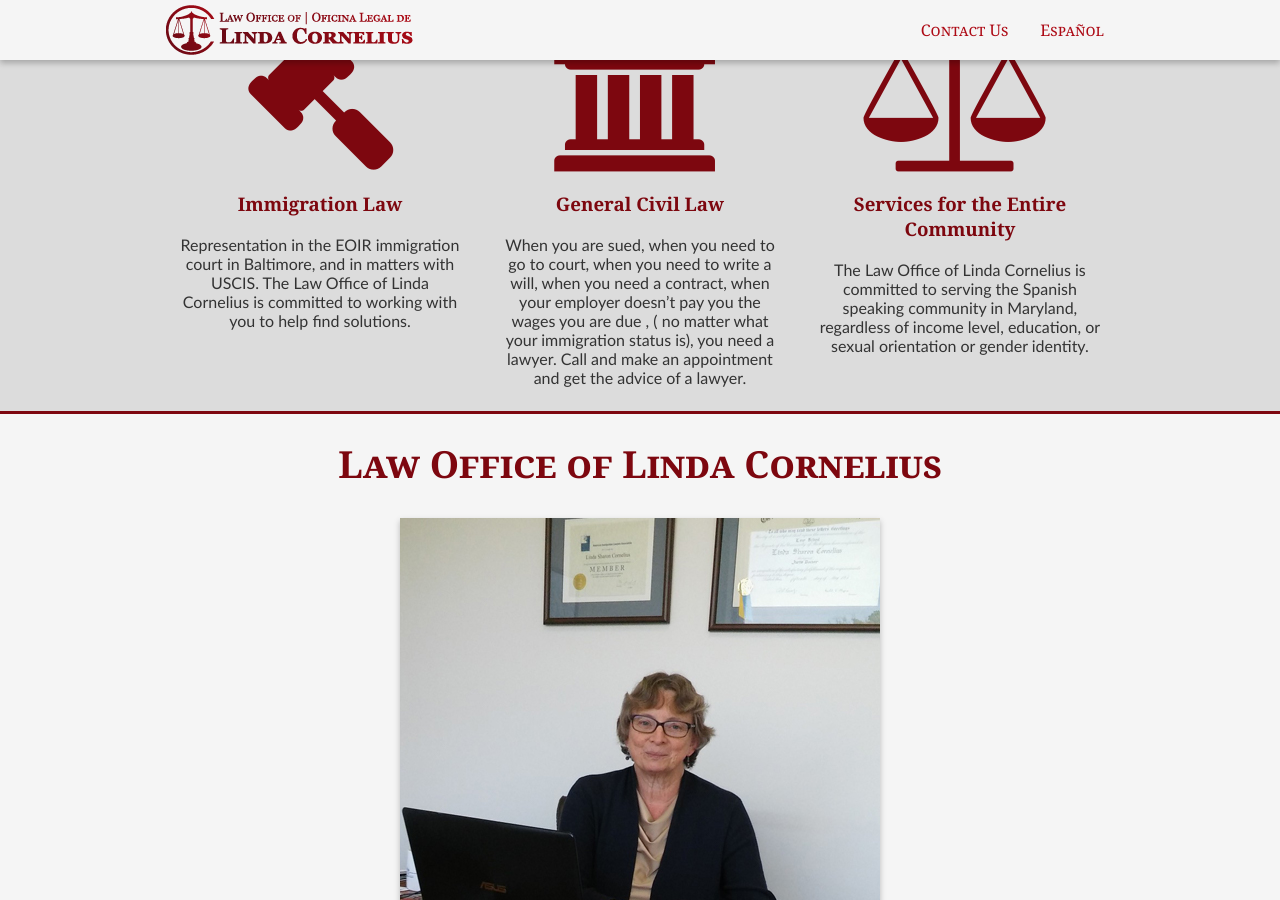
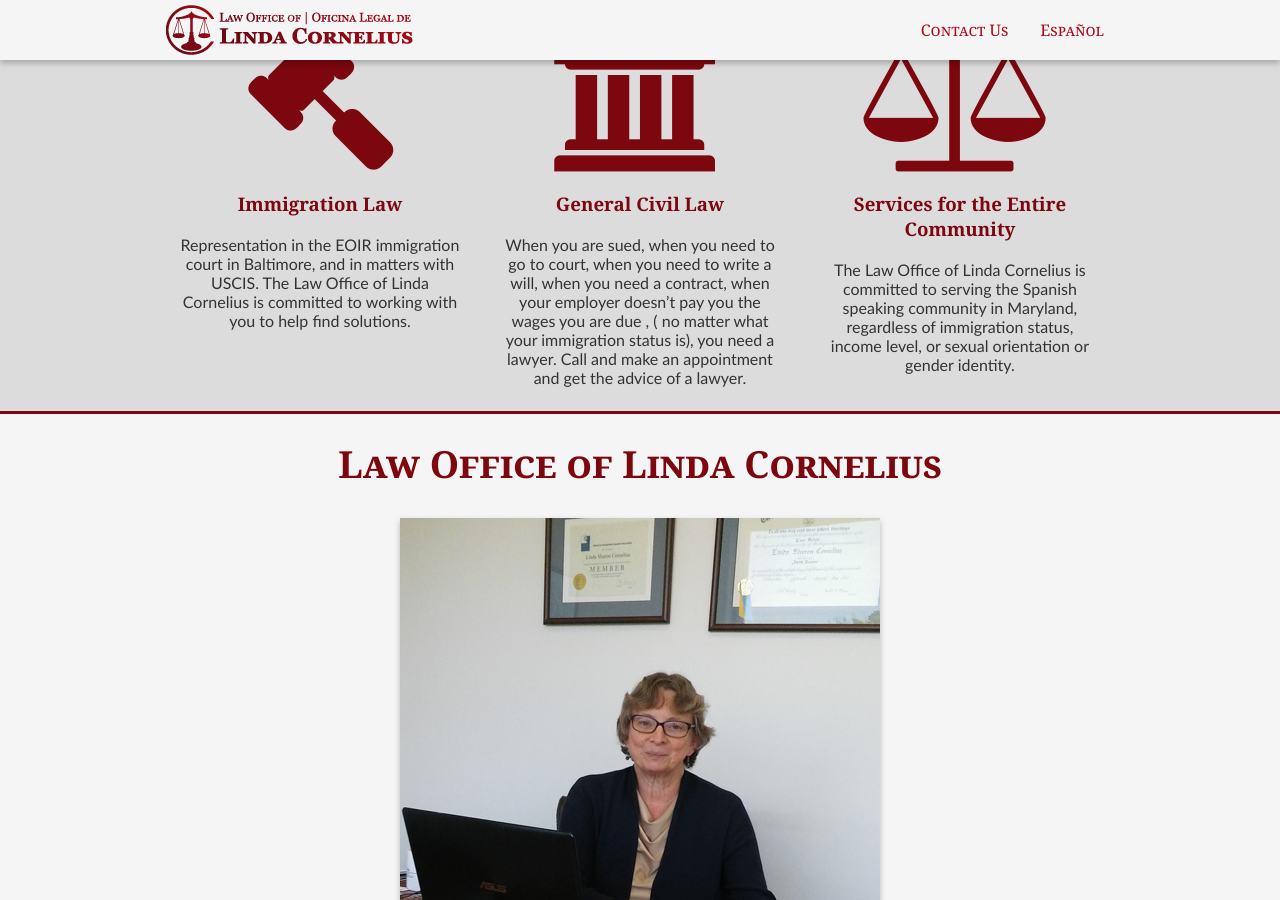
Before and after one commit to edamtoft/cornelius.legal.site, a Jekyll site: the page built from index.markdown, in a window 1280 px wide and 900 px high, scrolled down 707 px. Built offline with Jekyll 4.4.1, drawn with Linux system fonts in a browser that asks for light colours; nearby versions of some CDN libraries.

Commit message:
Updated '_practice/services.markdown' via CloudCannon

```diff
--- a/_practice/services.markdown
+++ b/_practice/services.markdown
@@ -2,16 +2,20 @@
 title: Services for the Entire Community
 identifier: community
 layout: contact
-description_text: |-
+description_text: >-
   The Law Office of Linda Cornelius is committed to serving the Spanish
-  speaking community in Maryland, regardless of income level, education, or sexual
+
+  speaking community in Maryland, regardless of immigration status, income level,
+  or sexual
+
   orientation or gender identity.
 language: english
 icon: balance-scale
-banner_image: "/assets/books.jpg"
+banner_image: /assets/books.jpg
 sitemap: true
 order: 3
 ---
+
 
 &nbsp;
 
```
